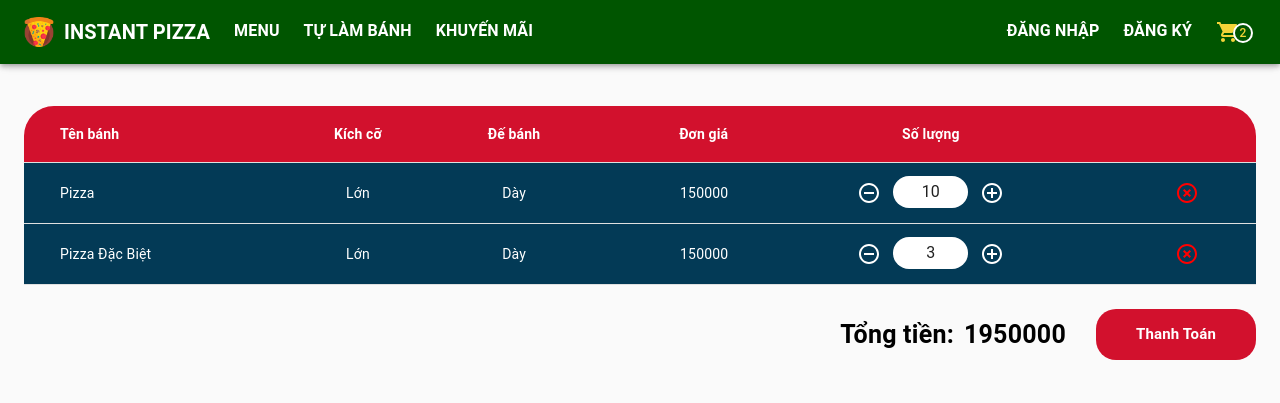
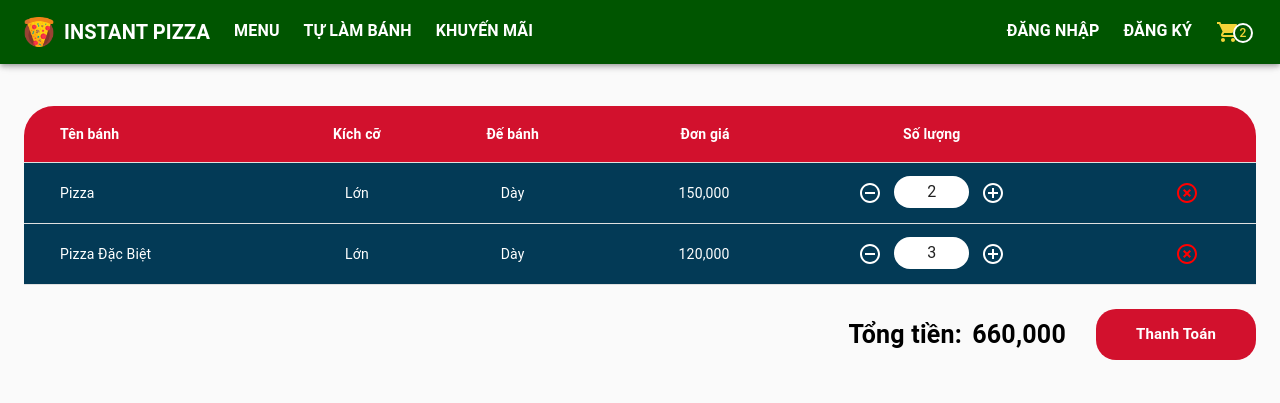
Before and after one commit to ndhungw/pizza-online, a React (Create React App) app: page /cart in a window 1280 px wide. Shown: the top 403 px of the page. Built offline with nearby package versions, Linux system fonts and the light colour scheme; a web font is replaced by a local one.

Commit message:
fix price display for more understandable

```diff
--- a/src/components/Cart/CartTable.js
+++ b/src/components/Cart/CartTable.js
@@ -13,14 +13,12 @@ import RemoveCircleOutlineIcon from "@material-ui/icons/RemoveCircleOutline";
 import { IconButton, InputBase } from "@material-ui/core";
 
 const useStyles = makeStyles((theme) => ({
-
   root: {
     width: "100%",
     overflowX: "auto",
   },
 
-  table: {
-  },
+  table: {},
 
   count: {
     width: 75,
@@ -46,8 +44,6 @@ const StyledTableRow = withStyles((theme) => ({
   },
 }))(TableRow);
 
-
-
 export default function CartTable({ cartData, setCartData, setCount }) {
   const classes = useStyles();
 
@@ -56,10 +52,10 @@ export default function CartTable({ cartData, setCartData, setCount }) {
 
     const newData = cartData.filter((a, i) => {
       return i !== index;
-    })
+    });
     console.log(newData);
     setCartData([...newData]);
-  }
+  };
   return (
     <TableContainer className={classes.root}>
       <Table className={classes.table} aria-label="simple table" size="small">
@@ -95,7 +91,7 @@ export default function CartTable({ cartData, setCartData, setCount }) {
                 {row.crust}
               </TableCell>
               <TableCell style={{ color: "white" }} align="right">
-                {row.price}
+                {`${row.price},000`}
               </TableCell>
               <TableCell style={{ color: "white" }} align="center">
                 <div>
--- a/src/pages/Cart.js
+++ b/src/pages/Cart.js
@@ -53,8 +53,8 @@ const Cart = () => {
 
   useEffect(() => {
     const rows = [
-      createData("Pizza", "Lớn", "Dày", 150000, 10),
-      createData("Pizza Đặc Biệt", "Lớn", "Dày", 150000, 3),
+      createData("Pizza", "Lớn", "Dày", 150, 2),
+      createData("Pizza Đặc Biệt", "Lớn", "Dày", 120, 3),
     ];
     setData(rows);
     calculateSum(rows);
@@ -62,7 +62,7 @@ const Cart = () => {
 
   useEffect(() => {
     calculateSum(data);
-  },[data])
+  }, [data]);
 
   const calculateSum = (cartData) => {
     let newSum = 0;
@@ -85,10 +85,14 @@ const Cart = () => {
 
   return (
     <Container style={{ paddingTop: 50 }}>
-      <CartTable cartData={data} setCount={setCount} setCartData={setData}></CartTable>
+      <CartTable
+        cartData={data}
+        setCount={setCount}
+        setCartData={setData}
+      ></CartTable>
       <div className={classes.summary}>
         <StyledSum style={{ marginRight: 10 }}>Tổng tiền: </StyledSum>
-        <StyledSum>{sum}</StyledSum>
+        <StyledSum>{`${sum},000`}</StyledSum>
         <ButtonBase style={{ marginLeft: 30 }} href="/payment">
           <div
             style={{
```
